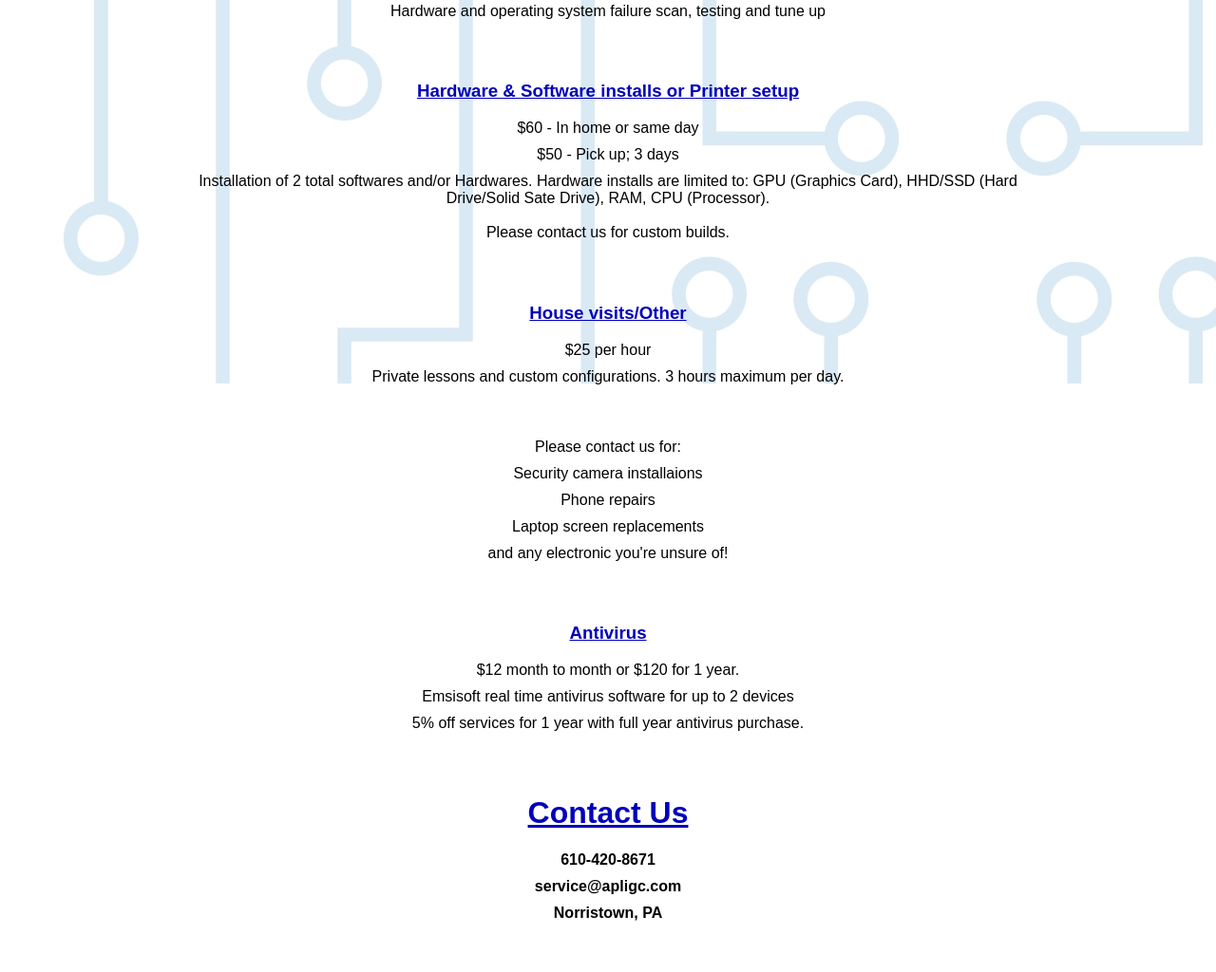
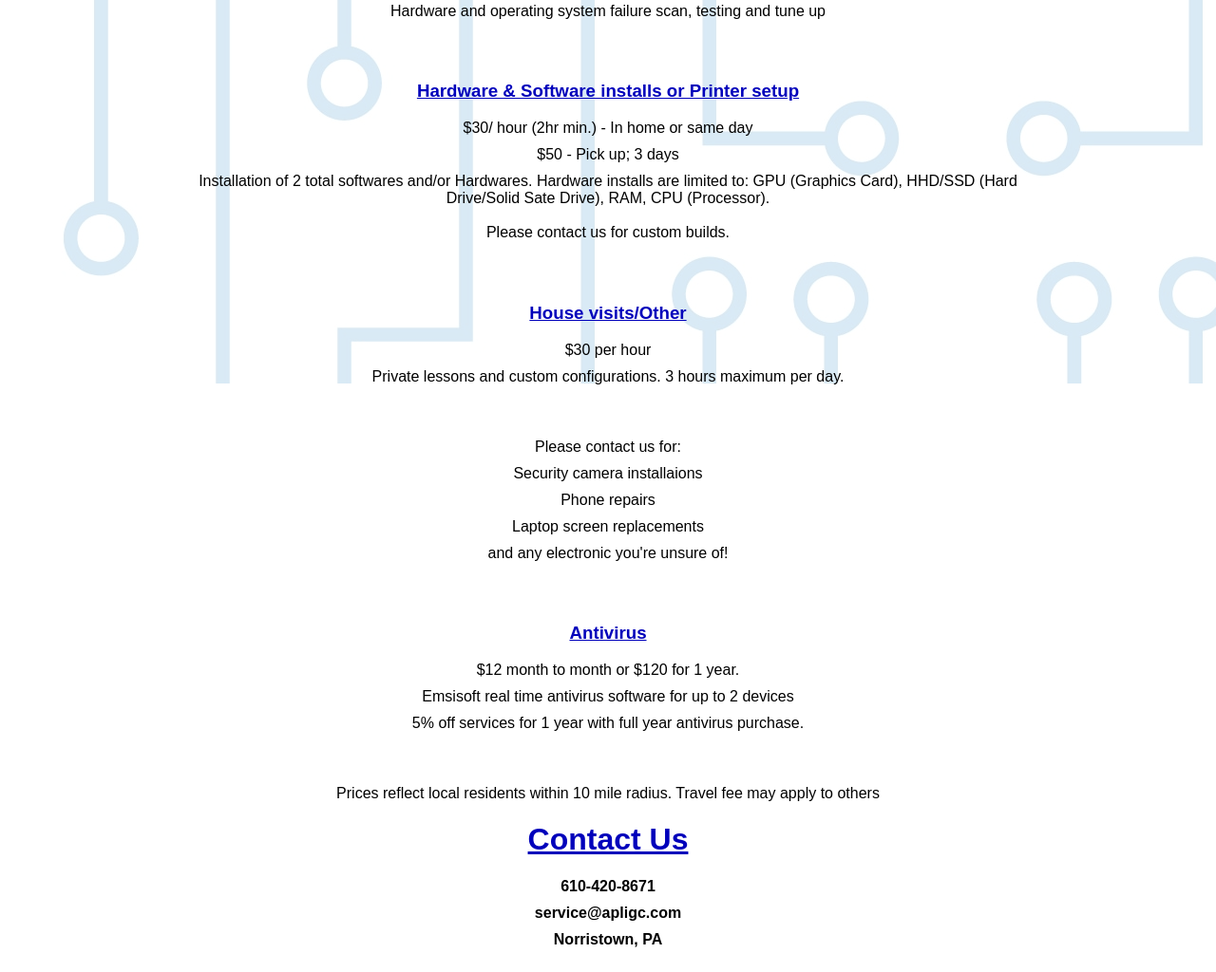
Before and after one commit to apligc/apligc, a plain HTML site: page tech.html in a window 1280 px wide. Shown: the part 396-1420 px from the top of the page at 95% size. Drawn offline with Linux system fonts and the light colour scheme.

Commit message:
Update tech.html

```diff
--- a/tech.html
+++ b/tech.html
@@ -33,7 +33,7 @@
 <br></br>
 
 <h3>Hardware & Software installs or Printer setup</h3>
-<p>$60 - In home or same day</p>
+<p>$30/ hour (2hr min.) - In home or same day</p>
 <p>$50 - Pick up; 3 days</p>
 
 <p class="a">Installation of 2 total softwares and/or Hardwares. Hardware installs are limited to:
@@ -44,7 +44,7 @@
 <br></br>
 
 <h3>House visits/Other</h3>
-<p>$25 per hour</p>
+<p>$30 per hour</p>
 
 
 <p>Private lessons and custom configurations. 3 hours maximum per day.</p>
@@ -64,6 +64,8 @@
 <p> 5% off services for 1 year with full year antivirus purchase.</p>
 
 <br></br>
+
+<p>Prices reflect local residents within 10 mile radius. Travel fee may apply to others</p>
 
 
 <h1>Contact Us</h1>
```
